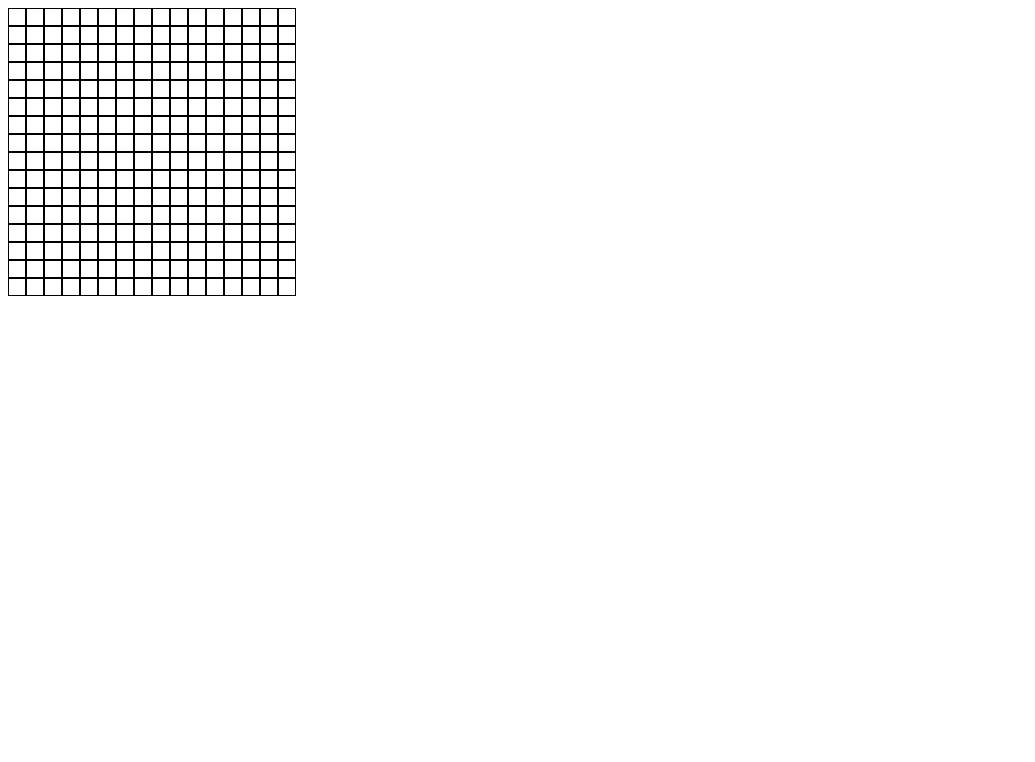
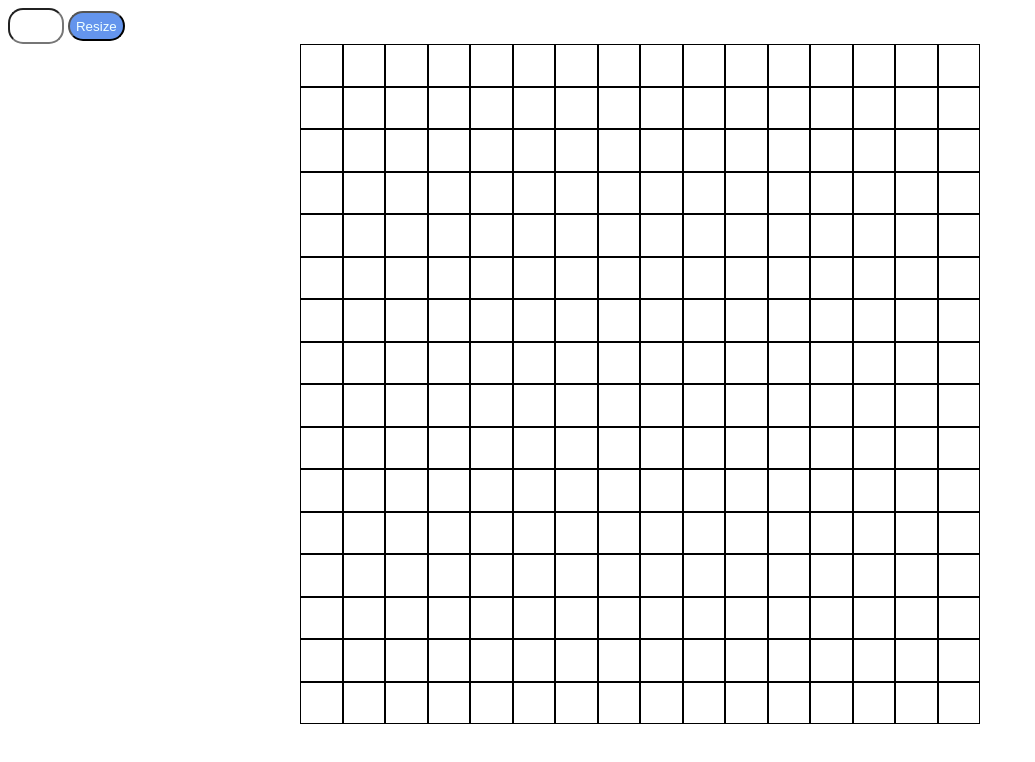
Before and after one commit to jstobni/odin-etch-a-sketch, a plain HTML site: page index.html in a window 1280 px wide. Shown: the whole page, without its empty margins (0-1035 px from the left). Drawn offline with Linux system fonts and the light colour scheme.

Commit message:
Added function to remove the grid and to resize the grid. Defaults to 16x16 grid on page load. Began styling the page. Looking to implement a bar on the left to contain all elements on the page, and have the grid in the middle.

```diff
--- a/etch-a-sketch.js
+++ b/etch-a-sketch.js
@@ -1,13 +1,38 @@
 document.addEventListener('DOMContentLoaded', function() {
+    // Default to a 16 x 16 grid
     makeGrid(16);
+
+    // Allow resizing of the grid through the form
+    let resizeForm = document.querySelector('#resize');
+    resizeForm.addEventListener('submit', function(event) {
+        event.preventDefault();
+        let newSize = document.querySelector('#size').value;
+        removeGrid();
+        makeGrid(newSize)
+    });
 });
 
 function makeGrid(size) {
-    let grid = document.querySelector('#grid')
+    const grid = document.querySelector('#grid')
+
+    // Calculate square size (with 2px total border)
+    let squareSize = (680 - (size * 2)) / size;
+
     // Place as many rows as the size says
     for (let col = 0; col < size; col++) {
         for (let row = 0; row < size; row++) {
-            grid.innerHTML += "<div class=\"row\"></div>"
+            const square = document.createElement('div');
+            square.className = 'row';
+            square.style = `flex: 1 1 ${squareSize}px;`
+            square.addEventListener('mouseenter', function(event) {
+                event.target.style.backgroundColor = 'black'
+            });
+            grid.appendChild(square)
         }
     }
 }
+
+function removeGrid() {
+    const grid = document.querySelector('#grid');
+    grid.innerHTML = "";
+}
--- a/index.html
+++ b/index.html
@@ -8,6 +8,14 @@
     <script src="etch-a-sketch.js"></script>
 </head>
 <body>
-    <div id="grid" class="container"></div>
+    <div class="bodycontainer">
+        <div class="navbar">
+            <form id="resize">
+                <input id="size" class="input" type="number" min="2" max="50">
+                <button class="btn" type="submit">Resize</button>
+            </form>
+        </div>
+        <div id="grid" class="container"></div>
+    </div>
 </body>
 </html>
--- a/styles.css
+++ b/styles.css
@@ -1,11 +1,28 @@
+ body {
+    font-family: Roboto;
+ }
+
 .container {
+    margin: auto;
     display: flex;
     flex-wrap: wrap;
-    width: 288px;
-    height: 288px;
+    width: 680px;
+    height: 680px;
 }
 
 .row {
     border: 1px solid black;
-    flex: 1 1 16px;
+    flex: 1 1 58px;
 }
+
+.input {
+    height: 30px;
+    border-radius: 15px;
+}
+
+.btn {
+    background-color: cornflowerblue;
+    color: azure;
+    height: 30px;
+    border-radius: 15px;
+}
```
